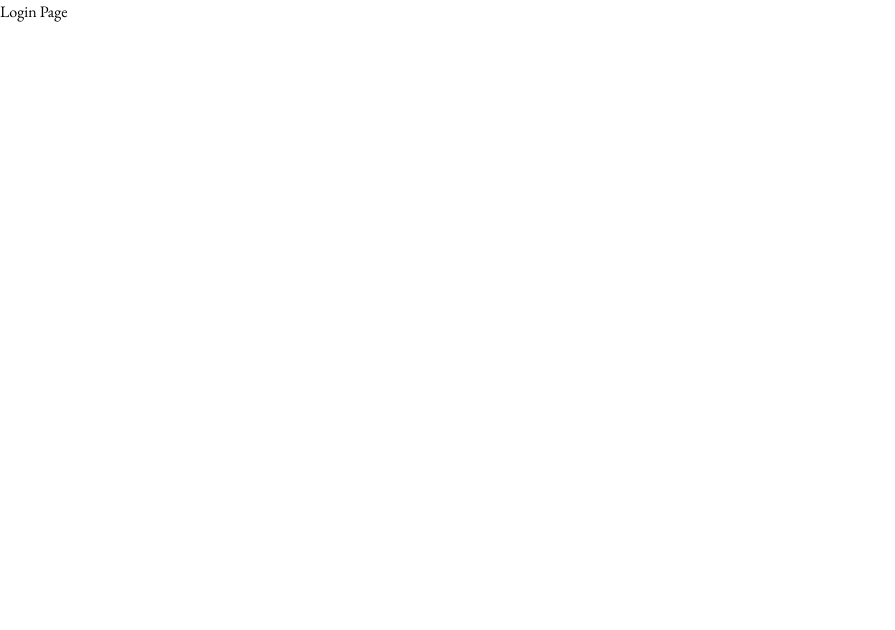
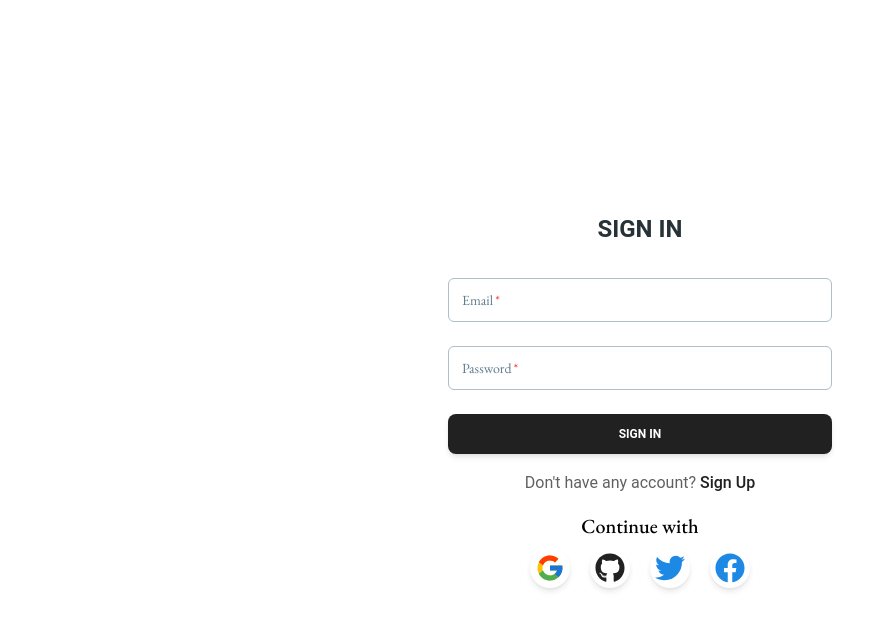
Before and after one commit to mfarhadattari/plan-perfect, a React (Vite) app: page /login in a window 1280 px wide. Shown: the top 630 px of the page, without its empty margins (0-895 px from the left). Built offline with nearby package versions, Linux system fonts and the light colour scheme.

Commit message:
login page implemented

```diff
--- /dev/null
+++ b/src/components/LoginCard.jsx
@@ -0,0 +1,56 @@
+import { Button, Card, Input, Typography } from "@material-tailwind/react";
+import { useForm } from "react-hook-form";
+import { Link } from "react-router-dom";
+
+const LoginCard = () => {
+  const { register, handleSubmit, reset } = useForm();
+
+  const onSubmit = (data) => {
+    console.log(data);
+  };
+
+  return (
+    <Card color="transparent" shadow={false}>
+      <Typography
+        variant="h4"
+        color="blue-gray"
+        className="text-center uppercase"
+      >
+        Sign In
+      </Typography>
+      <form
+        className="mt-8 mb-2 w-80 max-w-screen-lg sm:w-96"
+        onSubmit={handleSubmit(onSubmit)}
+      >
+        <div className="mb-4 flex flex-col gap-6">
+          <Input
+            required
+            type="email"
+            size="lg"
+            label="Email"
+            {...register("email")}
+          />
+          <Input
+            type="password"
+            size="lg"
+            label="Password"
+            required
+            {...register("password")}
+          />
+        </div>
+
+        <Button type="submit" className="mt-6" fullWidth>
+          Sign In
+        </Button>
+        <Typography color="gray" className="mt-4 text-center font-normal">
+          Don't have any account?{" "}
+          <Link to="/sign-up" className="font-medium text-gray-900">
+            Sign Up
+          </Link>
+        </Typography>
+      </form>
+    </Card>
+  );
+};
+
+export default LoginCard;
--- a/src/pages/LoginPage.jsx
+++ b/src/pages/LoginPage.jsx
@@ -1,7 +1,11 @@
+import LoginCard from "../components/LoginCard";
+import SocialLoginCard from "../components/SocialLoginCard";
+
 const LoginPage = () => {
   return (
-    <div>
-      <h1>Login Page</h1>
+    <div className="min-h-screen flex flex-col items-center justify-center py-10">
+      <LoginCard />
+      <SocialLoginCard />
     </div>
   );
 };
--- a/src/pages/SignUpPage.jsx
+++ b/src/pages/SignUpPage.jsx
@@ -3,7 +3,7 @@ import SocialLoginCard from "../components/SocialLoginCard";
 
 const SignUpPage = () => {
   return (
-    <div className="flex flex-col items-center py-10">
+    <div className="min-h-screen flex flex-col items-center justify-center py-10">
       <SignUpCard />
       <SocialLoginCard />
     </div>
```
